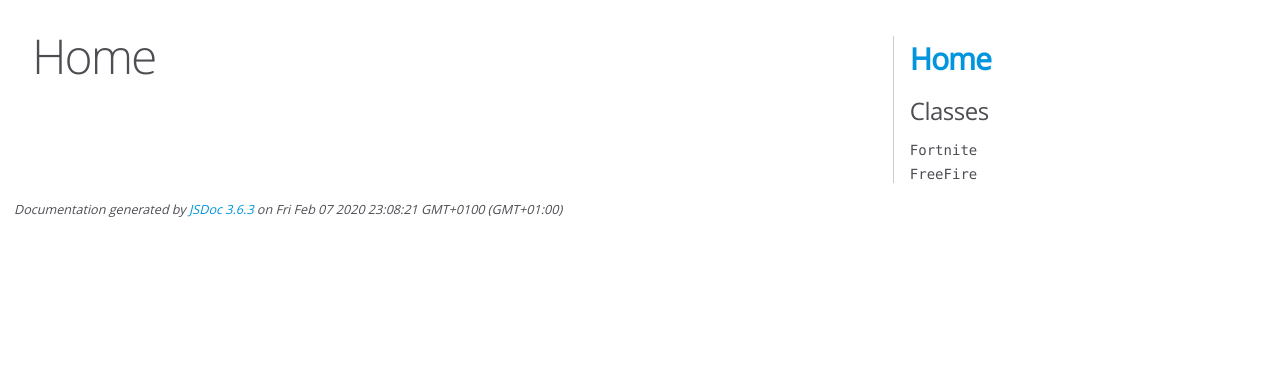
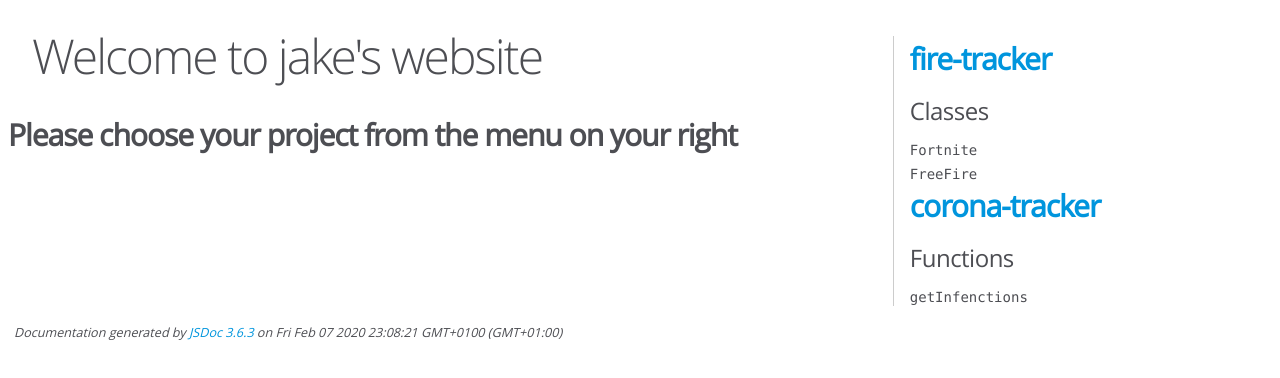
Before and after one commit to Jakeisbored/jakeisbored.github.io, a plain HTML site: page index.html in a window 1280 px wide. Drawn offline with Linux system fonts and the light colour scheme.

Commit message:
Update index.html

```diff
--- a/index.html
+++ b/index.html
@@ -17,8 +17,8 @@
 
 <div id="main">
 
-    <h1 class="page-title">Home</h1>
-
+    <h1 class="page-title">Welcome to jake's website</h1>
+    <h2>Please choose your project from the menu on your right</h2>
 
 
 
@@ -50,8 +50,9 @@
 </div>
 
 <nav>
-    <h2><a href="index.html">Home</a></h2><h3>Classes</h3><ul><li><a href="Fortnite.html">Fortnite</a></li><li><a href="FreeFire.html">FreeFire</a></li></ul>
-</nav>
+    <h2><a>fire-tracker</a></h2><h3>Classes</h3><ul><li><a href="Fortnite.html">Fortnite</a></li><li><a href="FreeFire.html">FreeFire</a></li></ul>
+    <h2><a>corona-tracker</a></h2><h3>Functions</h3><ul><li><a href="global.html">getInfenctions</a></li></ul>
+    </nav>
 
 <br class="clear">
 
```
